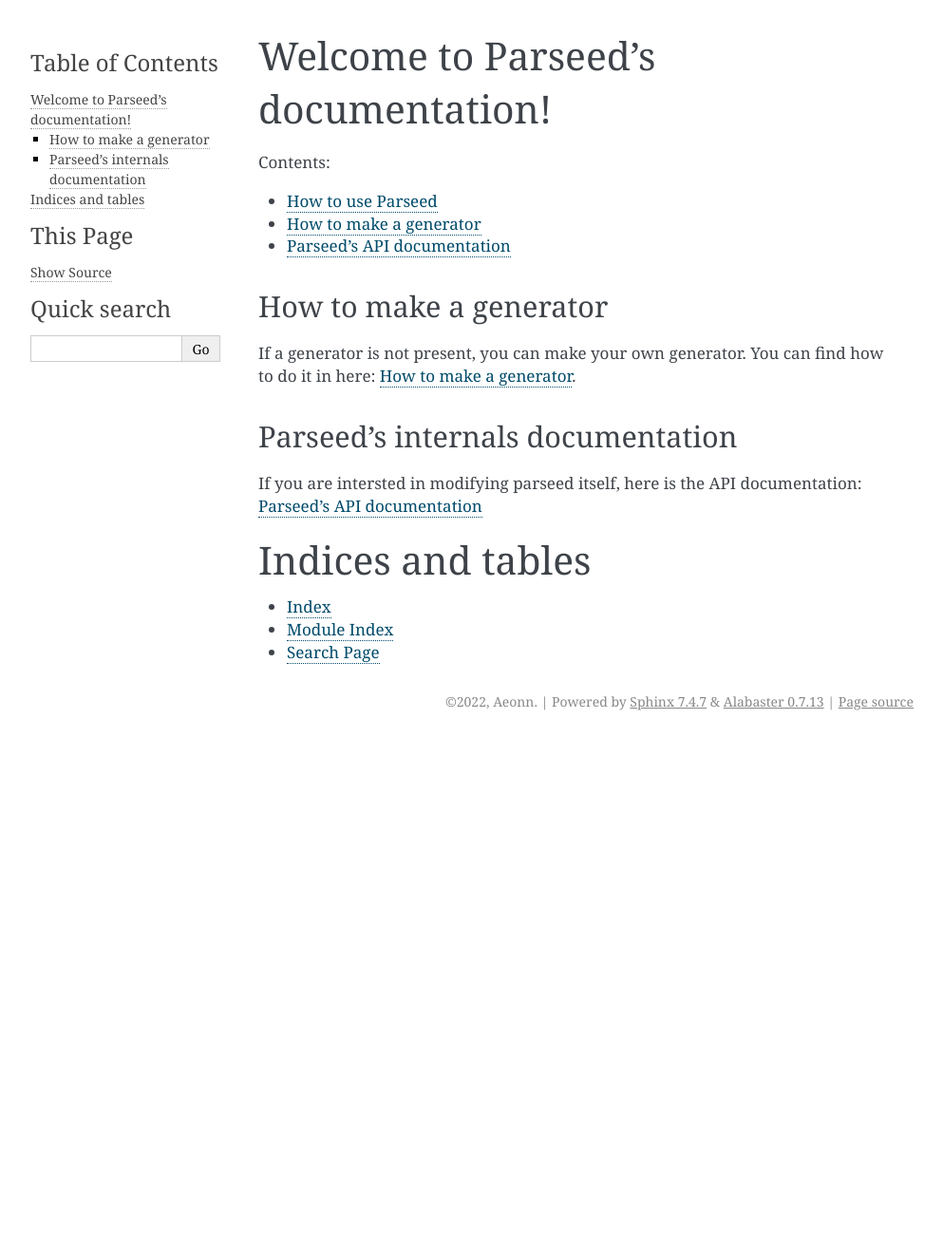
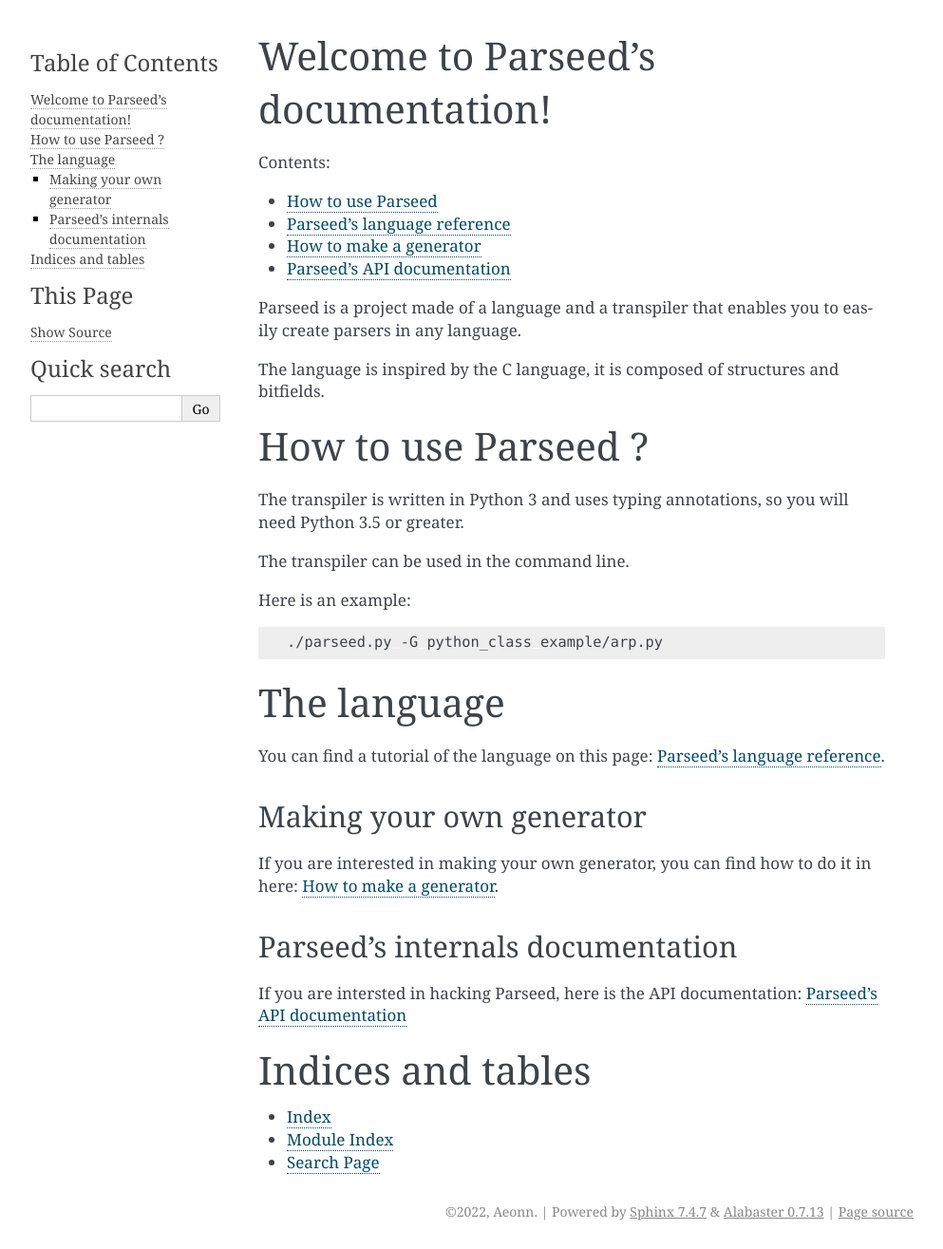
Before and after one commit to A3onn/parseed, a Sphinx documentation site: the page built from documentation/index.rst, in a window 1280 px wide. Shown: the whole page at 95% size, without its empty margins (148-1141 px from the left). Built offline with Sphinx 7.4.7, drawn with Linux system fonts in a browser that asks for light colours; before the commit the page ends 900 px from its top, so only the background shows below that.

Commit message:
Added some documentation.

```diff
--- a/documentation/how_to_use.rst
+++ b/documentation/how_to_use.rst
@@ -1,2 +1,3 @@
+******************
 How to use Parseed
-==================
+******************
--- a/documentation/index.rst
+++ b/documentation/index.rst
@@ -11,20 +11,46 @@
    :caption: Contents:
 
    how_to_use
+   language
    generators/make_a_generator
    internal/modules
 
-How to make a generator
------------------------
 
-If a generator is not present, you can make your own generator.
-You can find how to do it in here: :doc:`generators/make_a_generator`.
+Parseed is a project made of a language and a transpiler that enables you to easily create parsers in any language.
+
+The language is inspired by the C language, it is composed of structures and bitfields.
+
+
+How to use Parseed ?
+====================
+
+The transpiler is written in Python 3 and uses typing annotations, so you will need Python 3.5 or greater.
+
+The transpiler can be used in the command line.
+
+Here is an example:
+
+.. code-block:: bash
+
+   ./parseed.py -G python_class example/arp.py
+
+
+The language
+============
+
+You can find a tutorial of the language on this page: :doc:`language`.
+
+
+Making your own generator
+-------------------------
+
+If you are interested in making your own generator, you can find how to do it in here: :doc:`generators/make_a_generator`.
 
 
 Parseed's internals documentation
 ---------------------------------
 
-If you are intersted in modifying parseed itself, here is the API documentation: :doc:`internal/modules`
+If you are intersted in hacking Parseed, here is the API documentation: :doc:`internal/modules`
 
 
 Indices and tables
```
Also changed, not shown: documentation/language.rst (added, +68 -0 lines).
